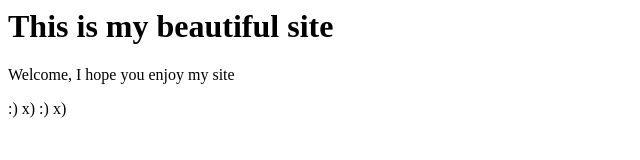
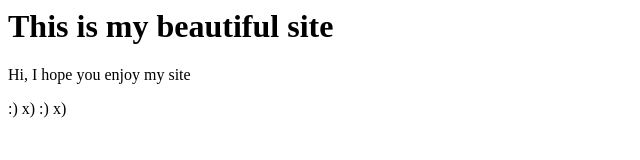
Before and after one commit to shriom123/awsome-repo, a plain HTML site: page index.html in a window 1280 px wide. Shown: the full height of the page, 0-640 px from the left. Drawn offline with Linux system fonts and the light colour scheme.

Commit message:
changed message

```diff
--- a/index.html
+++ b/index.html
@@ -1,6 +1,6 @@
 <html>
 <title> This is my website</title>
 <h1> This is my beautiful site </h1>
-<p> Welcome, I hope you enjoy my site </p>
+<p> Hi, I hope you enjoy my site </p>
 <p>:) x) :) x) <p/>
 </html>
```
